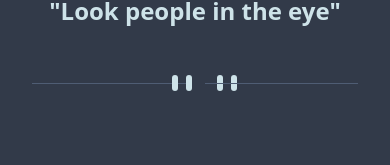
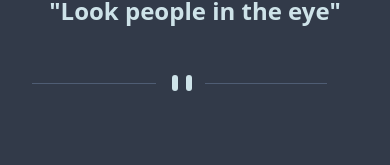
Before and after one commit to Noahsparkes/Random-quote-generator, a React (Vite) app: page / in a window 390 px wide. Shown: the part 343-508 px from the top of the page. Built offline with nearby package versions, Linux system fonts and the light colour scheme.

Commit message:
update AdviceCard component for responsive SVG dividers and bump caniuse-lite version

```diff
--- a/src/components/AdviceCard.tsx
+++ b/src/components/AdviceCard.tsx
@@ -55,7 +55,7 @@ const AdviceCard = () => {
             <div className="relative h-16">
               {/* Desktop SVG */}
               <svg
-                className="divider-desktop absolute bottom-0 left-0 right-0 mx-auto w-full flex justify-center"
+                className="hidden md:flex divider-desktop absolute bottom-0 left-0 right-0 mx-auto w-full justify-center"
                 width="444"
                 height="16"
                 xmlns="http://www.w3.org/2000/svg"
@@ -71,7 +71,7 @@ const AdviceCard = () => {
 
               {/* Mobile SVG */}
               <svg
-                className="divider-mobile absolute bottom-0 left-0 right-0 mx-auto w-full flex justify-center"
+                className="flex md:hidden divider-mobile absolute bottom-0 left-0 right-0 mx-auto w-full justify-center"
                 width="295"
                 height="16"
                 xmlns="http://www.w3.org/2000/svg"
```
Also changed, not shown: 1 other file (tests, documents, lock files or other folders).
